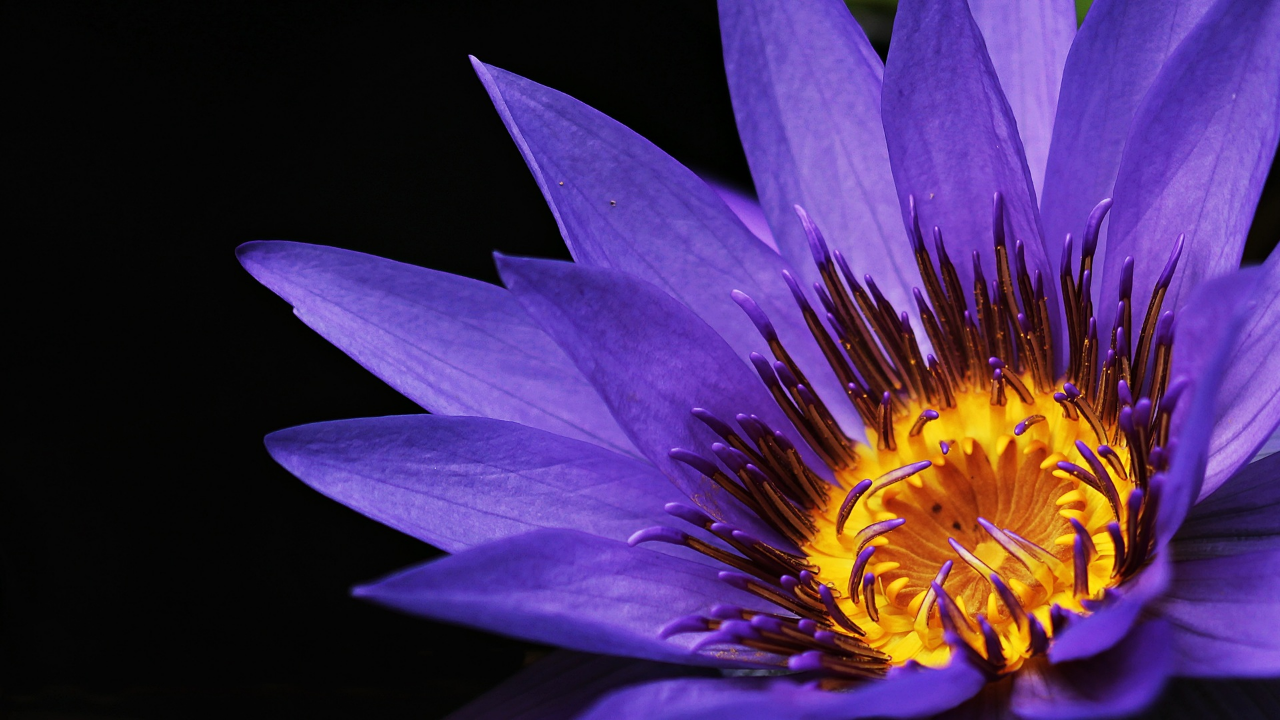
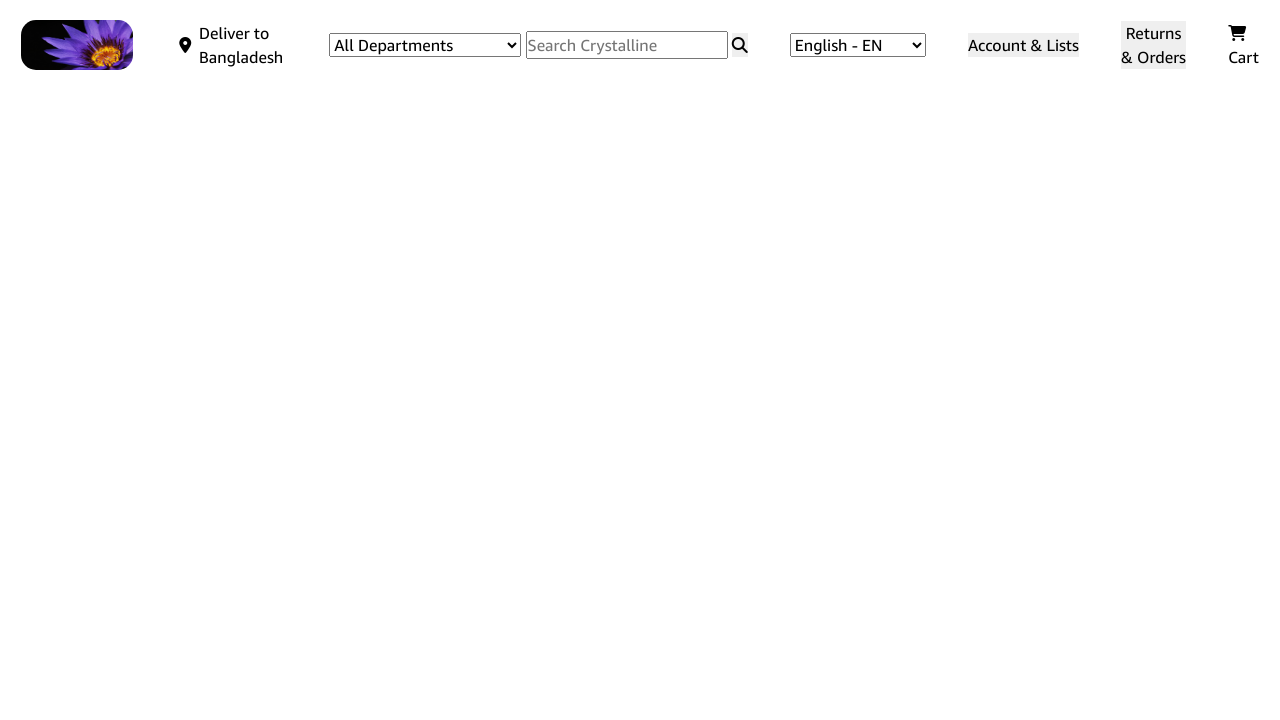
Before and after one commit to Shakil-Ahmed-Official/Crystalline_E-commerce_Frontend, a plain HTML site: page index.html in a window 1280 px wide. Shown: the top 720 px of the page. Drawn offline with Linux system fonts and the light colour scheme.

Commit message:
Start using CSS for header and import 'amazon ember' font

```diff
--- a/style.css
+++ b/style.css
@@ -1,3 +1,7 @@
+@font-face {
+    font-family: 'amazon ember';
+    src: url('font/Amazon-Ember-Regular.ttf');
+}
 /* CSS reset code's --- start */
 *,
 *::before,
@@ -78,5 +82,35 @@ body{
     -webkit-font-smoothing: antialiased;
     text-rendering: optimizeSpeed;
     font-size: 1.6rem;
+    font-family: 'amazon ember';
 }
 /* CSS reset code's --- end */
+/* header style --- start */
+header{
+    width: 100%;
+    height: 90px;
+    display: flex;
+    align-items: center;
+    justify-content: space-around;
+}
+
+.logo{
+    width: 112px;
+    height: 50px;
+    border-radius: 15px;
+    overflow: hidden;
+}
+
+.logo__img{
+    width: 112px;
+    height: 50px;
+}
+
+.location{
+    width: 112px;
+    height: 50px;
+    display: flex;
+    align-items: center;
+    justify-content: space-around;
+}
+/* header style --- end */
```
Also changed, not shown: index.html (+2 -0 lines), font/Amazon-Ember-Regular.ttf (added).
